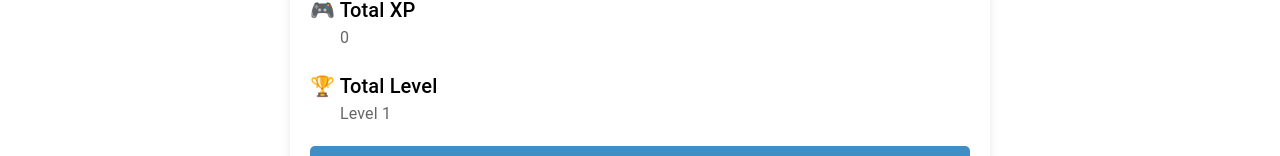
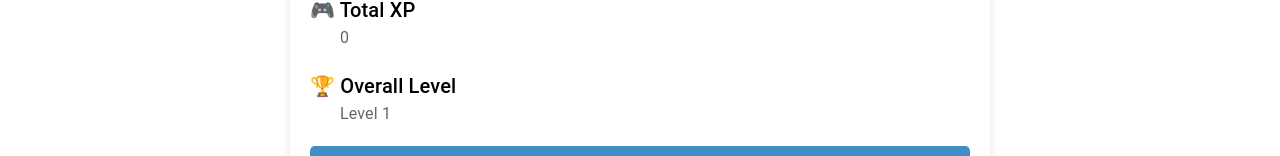
Before and after one commit to Lifsaa/TaskAdventure, a React (Vite) app in the folder packages/frontend/: page /userinfo in a window 1280 px wide. Shown: the part 510-666 px from the top of the page. Built offline with nearby package versions, Linux system fonts and the light colour scheme; no server answers.

Commit message:
fix formula for level

```diff
--- a/packages/frontend/src/pages/UserInfo.jsx
+++ b/packages/frontend/src/pages/UserInfo.jsx
@@ -167,7 +167,7 @@ const UserInfo = ({ token }) => {
 
       {/* Total Level */}
       <Typography variant="h6" sx={{ textAlign: "left", marginTop: "20px" }}>
-        🏆 Total Level
+        🏆 Overall Level
       </Typography>
       <Typography
         sx={{
```
Also changed, not shown: 1 other file (tests, documents, lock files or other folders).
